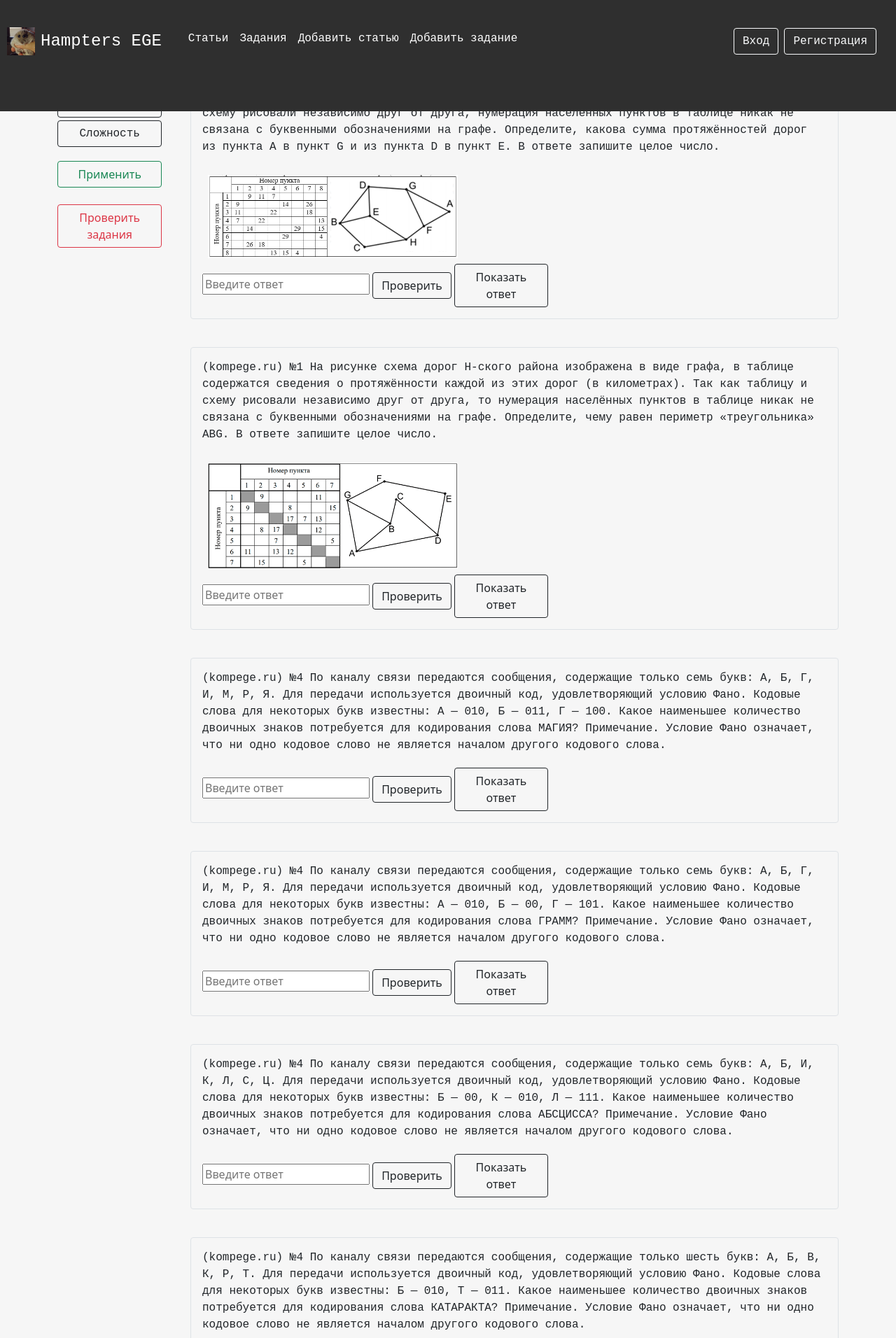
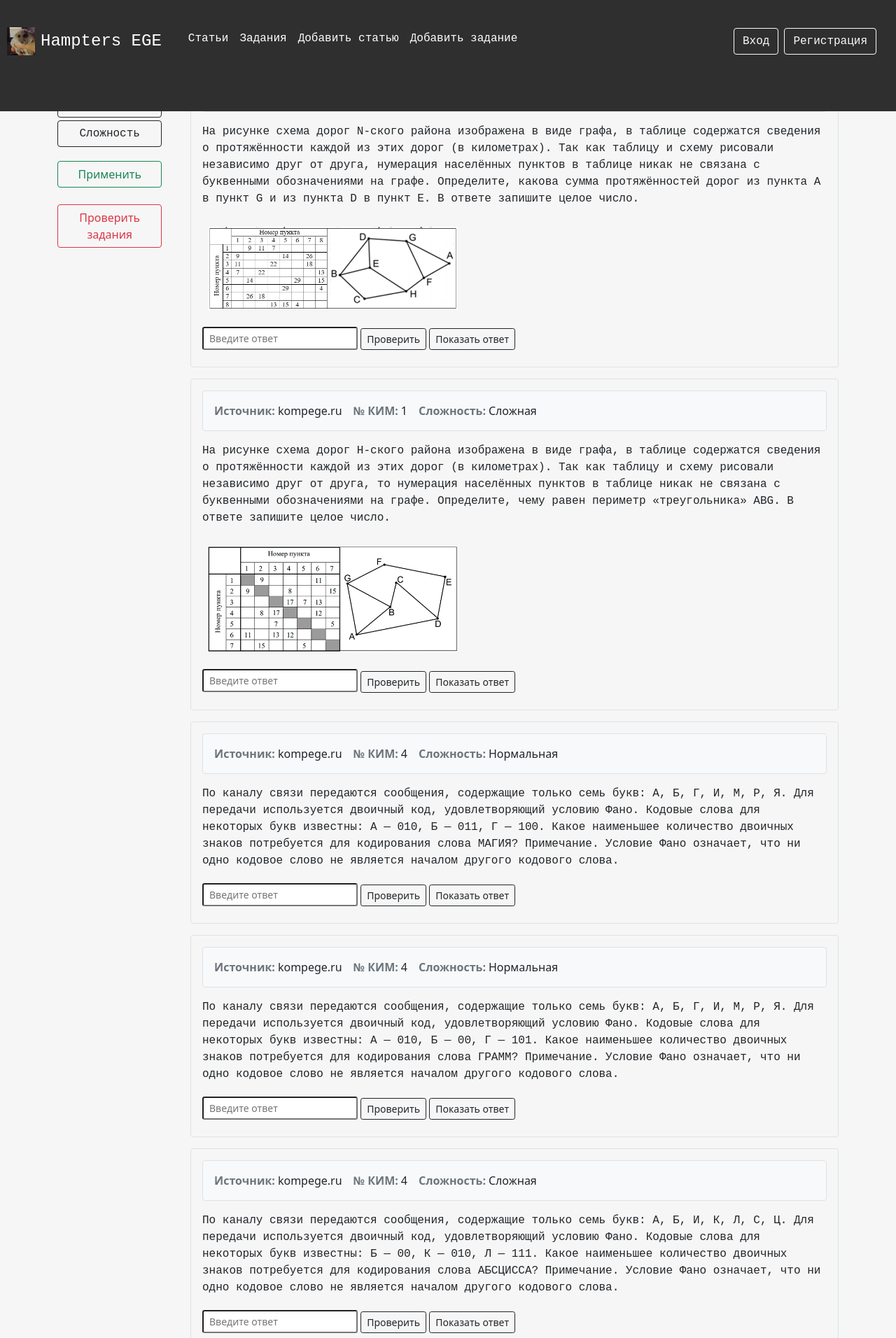
Before and after one commit to Keopint/EGE_WEBSITE_2, a Flask app: page /tasks in a window 1280 px wide. Shown: the part 49-1961 px from the top of the page at 70% size. Run offline with Flask 3, Linux system fonts and the light colour scheme; data comes from the database, SQL or seed files in the repository; some libraries are stand-ins or nearby versions.

Commit message:
Добалвено авторство к статьям и красивые данные о заданиях

```diff
--- a/app.py
+++ b/app.py
@@ -4,7 +4,7 @@ from flask import (Flask, render_template, request, redirect,
 from flask_login import current_user, login_user, logout_user
 import os
 from sqlalchemy import and_, select, asc, desc
-from sqlalchemy.orm import Session
+from sqlalchemy.orm import Session, joinedload
 from database import SessionLocal
 from models import Student, Task, login_manager, Post, Submit, Message
 from datetime import datetime
@@ -91,7 +91,16 @@ def authorize(email: str, password: str):
 def get_tasks(number_array, difficulty):
     db = SessionLocal()
     try:
-        return db.query(Task).filter(and_(Task.number.in_(number_array), Task.difficulty.in_(difficulty))).order_by(Task.number).all()
+        return (
+            db.query(Task)
+            .options(joinedload(Task.student))
+            .filter(and_(
+                Task.number.in_(number_array),
+                Task.difficulty.in_(difficulty)
+            ))
+            .order_by(Task.number)
+            .all()
+        )
     finally:
         db.close()
 
@@ -113,7 +122,8 @@ def add_post_to_table(name: str,  text: str, avatar_name: str, video_link: str):
             name=name,
             text=text,
             avatar_name=avatar_name,
-            video_link = video_link
+            video_link = video_link,
+            author=current_user.id
             )
         db.add(new_post)
         db.commit()
@@ -328,7 +338,8 @@ def add_post():
 
             add_post_to_table(name, text, avatar_name, video_link)
             return render_template("success_post_add.html", name=name)
-
+    if current_user.is_anonymous:
+        return redirect(url_for('login_form'))
     return render_template("add_post.html")
 
 @app.route("/posts/<int:id>/delete")
@@ -340,6 +351,7 @@ def post_delete(id):
 @app.route("/posts/<int:id>/update", methods=['GET', 'POST'])
 def post_update(id):
     table: Post = get_post_by_id(id)
+
     is_generate = False
     answer_dialog = ""
     if request.method == "POST":
@@ -369,7 +381,10 @@ def posts():
 def post_detail(id):
     table: Post = get_post_by_id(id)
     table_text = markdown_to_html(table.text)
-    return render_template("post.html", table=table, cnt_row=str(table.text).count('\n') + 1, forum=get_forum(SessionLocal(), table), table_text=table_text)
+    is_author = False
+    if (not current_user.is_anonymous) and current_user.id == table.author:
+        is_author = True
+    return render_template("post.html", table=table, cnt_row=str(table.text).count('\n') + 1, forum=get_forum(SessionLocal(), table), table_text=table_text, is_author=is_author)
 
 def get_forum(db: Session, post: Post):
     mes = reversed(db.query(Message).filter(Message.post_id == post.id).order_by(Message.date).all())
--- a/templates/post.html
+++ b/templates/post.html
@@ -34,8 +34,10 @@
       webkitAllowFullScreen mozallowfullscreen allowFullScreen></iframe>
     {% endif %}
     <h3>Дата: {{table.date}}</h3>
-    <a class="btn btn-success" href="{{table.id}}/update">Редактировать</a>
-    <a class="btn btn-danger" href="{{table.id}}/delete">Удалить</a>
+    {% if is_author %}
+        <a class="btn btn-success" href="{{table.id}}/update">Редактировать</a>
+        <a class="btn btn-danger" href="{{table.id}}/delete">Удалить</a>
+    {% endif %}
   </div>
   <div id="chatinfodiv37" style="display: none; visibility: hidden;">{{table.id}}</div>
   {% if current_user.is_authenticated %}
--- a/templates/tasks.html
+++ b/templates/tasks.html
@@ -9,8 +9,8 @@
 
 {% block body %}
 <div class="container">
-   <div class="row"> <!-- Устанавливаем высоту для всей строки -->
-        <div class="col-2" style="overflow-y: auto; height: 98vh;"> <!-- Добавляем прокрутку для левой колонки -->
+   <div class="row">
+        <div class="col-2" style="overflow-y: auto; height: 98vh;">
             <form method="POST">
                 <div class="flex-shrink-0 pt-2">
                     <a href="/" class="d-flex align-items-center pb-3 mb-3 link-dark text-decoration-none border-bottom">
@@ -39,7 +39,7 @@
                         </li>
                         <li class="mb-1">
                             <button style="width: 90%;" type="button" class="btn btn-outline-dark align-items-center rounded" data-bs-toggle="collapse" data-bs-target="#difficulty-collapse" aria-expanded="true">
-                              Cложность
+                              Сложность
                             </button>
                             <div class="collapse" id="difficulty-collapse">
                                 <ul class="btn-toggle-nav list-unstyled fw-normal mt-1 small">
@@ -65,151 +65,112 @@
                 <button type="button" class="btn btn-outline-danger mt-4" onclick="checkAllResponses();" style="width: 90%;">Проверить задания</button>
             </form>
         </div>
-        <div class="col-sm-10" style="overflow-y: auto; height: 85vh;"> <!-- Добавляем прокрутку для правой колонки -->
+        <div class="col-sm-10" style="overflow-y: auto; height: 85vh;">
             <h1 align="center" class="pt-2 pb-2">Задачи ЕГЭ</h1>
             {% for task in tasks %}
                 <div class="task-item border rounded p-3 mb-3">
-                    <p>({{task["source"]}}{% if task["author"] %}, {{task["author"]}}{% endif %}) №{{task["number"]}} {{task["statement"]}}</p>
-                    {% if task.file_name == None %}
-                    {% elif task.file_name[-3:] == "png" or task.file_name[-4:] == "jpeg" %}
-                        <img src="/static/img/{{task.file_name}}" class="img-fluid m-2" alt="..." width="40%">
-                    {% elif task.file_name[-3:] == "txt" or task.file_name[-3:] == "xls" or task.file_name[-4:] == "xlsx" %}
-                        <a href="/static/img/{{task.file_name}}" style="color:black" download>Скачать файл</a>
+                    <!-- Мета-данные задания -->
+                    <div class="d-flex flex-wrap gap-3 bg-light border rounded p-3 mb-3">
+                        <div class="d-flex align-items-center">
+                            <span class="fw-bold text-secondary me-1">Источник:</span>
+                            <span>{{ task.source }}</span>
+                        </div>
+                        {% if task.student %}
+                        <div class="d-flex align-items-center">
+                            <span class="fw-bold text-secondary me-1">Автор:</span>
+                            <span>{{ task.student.name }} {{ task.student.surname }}</span>
+                        </div>
+                        {% endif %}
+                        <div class="d-flex align-items-center">
+                            <span class="fw-bold text-secondary me-1">№ КИМ:</span>
+                            <span>{{ task.number }}</span>
+                        </div>
+                        <div class="d-flex align-items-center">
+                            <span class="fw-bold text-secondary me-1">Сложность:</span>
+                            <span>
+                                {% if task.difficulty == 0 %}
+                                    <i class="bi bi-emoji-smile"></i> Легкая
+                                {% elif task.difficulty == 1 %}
+                                    <i class="bi bi-emoji-neutral"></i> Нормальная
+                                {% else %}
+                                    <i class="bi bi-emoji-frown"></i> Сложная
+                                {% endif %}
+                            </span>
+                        </div>
+                    </div>
+
+                    <!-- Текст задания -->
+                    <p class="mt-2">{{ task.statement }}</p>
+
+                    <!-- Файлы -->
+                    {% if task.file_name %}
+                        {% if task.file_name[-3:] == "png" or task.file_name[-4:] == "jpeg" %}
+                            <img src="/static/img/{{task.file_name}}" class="img-fluid m-2" alt="..." width="40%">
+                        {% elif task.file_name[-3:] == "txt" or task.file_name[-3:] == "xls" or task.file_name[-4:] == "xlsx" %}
+                            <a href="/static/img/{{task.file_name}}" class="btn btn-outline-secondary btn-sm mt-2" download>
+                                <i class="bi bi-download"></i> Скачать файл
+                            </a>
+                        {% endif %}
                     {% endif %}
-                    <div class="row">
+
+                    <!-- Форма ответа -->
+                    <div class="row mt-3">
                         <div id="FORM_div">
                             <form id="responseForm_{{task.id}}" data-answer="{{task.answer}}" onsubmit="return handleSubmit(event, '{{task.id}}', '{{task.answer}}');">
-                                <input type="text" name="userResponse_{{task.id}}" id="userResponse_{{task.id}}" placeholder="Введите ответ">
-                                <button type="submit" class="btn btn-outline-dark">Проверить</button>
-                                <button type="button" class="btn btn-outline-dark" onclick="toggleAnswer('answer_{{task.id}}')" style="width: 15%;">Показать ответ</button>
+                                <input type="text" name="userResponse_{{task.id}}" id="userResponse_{{task.id}}" placeholder="Введите ответ" class="form-control-sm">
+                                <button type="submit" class="btn btn-outline-dark btn-sm">Проверить</button>
+                                <button type="button" class="btn btn-outline-dark btn-sm" onclick="toggleAnswer('answer_{{task.id}}')">Показать ответ</button>
                             </form>
                         </div>
-                        <div id="result_{{task.id}}" class="result"></div>
-                        <div id="answer_{{task.id}}" class="answer" style="width: 4%;">{{ task.answer }}</div>
+                        <div id="result_{{task.id}}" class="result mt-2"></div>
+                        <div id="answer_{{task.id}}" class="answer mt-2" style="display: none;">{{ task.answer }}</div>
                     </div>
                 </div>
-                <br>
             {% endfor %}
             <button type="button" class="btn btn-outline-dark mb-3" onclick="checkAllResponses();">Проверить все</button>
         </div>
    </div>
 </div>
+
 <script>
-    // Функция для обработки отправки формы
     function handleSubmit(event, taskId, taskAnswer) {
-        event.preventDefault(); // Предотвращаем стандартное поведение формы
-
+        event.preventDefault();
         const userResponse = document.getElementById(`userResponse_${taskId}`).value;
         const resultDiv = document.getElementById(`result_${taskId}`);
         const inputField = document.getElementById(`userResponse_${taskId}`);
 
-        // Отправка данных на сервер
         fetch('/check_answer', {
             method: 'POST',
-            headers: {
-                'Content-Type': 'application/json'
-            },
-            body: JSON.stringify({
-                task_id: taskId,
-                user_response: userResponse,
-                task_answer: taskAnswer
-            })
+            headers: {'Content-Type': 'application/json'},
+            body: JSON.stringify({task_id: taskId, user_response: userResponse, task_answer: taskAnswer})
         })
         .then(response => response.json())
         .then(data => {
             if (data.status === "success") {
-                // Проверка ответа
                 if (userResponse.trim().toLowerCase() === taskAnswer.toLowerCase()) {
-                    resultDiv.innerText = "Ответ верный!";
-                    resultDiv.style.color = "green";
-                    inputField.style.backgroundColor = "lightgreen";
+                    resultDiv.innerHTML = '<i class="bi bi-check-circle-fill text-success"></i> Верно!';
+                    inputField.style.backgroundColor = "#e6ffe6";
                 } else {
-                    resultDiv.innerText = "Ответ неверный. Попробуйте еще раз.";
-                    resultDiv.style.color = "red";
-                    inputField.style.backgroundColor = "lightcoral";
+                    resultDiv.innerHTML = '<i class="bi bi-x-circle-fill text-danger"></i> Неверно!';
+                    inputField.style.backgroundColor = "#ffe6e6";
                 }
             }
         })
-        .catch(error => {
-            console.error('Error:', error);
-        });
-
-        return false; // Возвращаем false, чтобы предотвратить перезагрузку страницы
+        .catch(console.error);
+        return false;
     }
 
     function toggleAnswer(answerId) {
         const answerDiv = document.getElementById(answerId);
-        if (answerDiv.style.display === "none" || answerDiv.style.display === "") {
-            answerDiv.style.display = "block"; // Показываем ответ
-        } else {
-            answerDiv.style.display = "none"; // Скрываем ответ
-        }
+        answerDiv.style.display = answerDiv.style.display === "none" ? "block" : "none";
     }
 
-    // Функция для проверки всех ответов
     function checkAllResponses() {
-        const forms = document.querySelectorAll('form');
-
-        if (forms.length === 0) {
-            alert("Формы не найдены!"); // Сообщение об ошибке
-            return; // Выход из функции, если формы не найдены
-        }
-
-        forms.forEach(form => {
-            const taskId = form.id.split('_')[1]; // Получаем номер задачи
-            const userResponse = document.getElementById(`userResponse_${taskId}`);
-            const resultDiv = document.getElementById(`result_${taskId}`);
-            const taskAnswer = form.getAttribute('data-answer');
-
-            if (!userResponse || !resultDiv) {
-                console.error(`Элементы для задачи №${taskId} не найдены!`); // Сообщение об ошибке
-                return; // Выход из цикла, если элементы не найдены
-            }
-
-            console.log(`Задача №${taskId} - Пользовательский ответ: ${userResponse.value}, Правильный ответ: ${taskAnswer}`);
-
-            // Отправка данных на сервер
-            fetch('/check_answer', {
-                method: 'POST',
-                headers: {
-                    'Content-Type': 'application/json'
-                },
-                body: JSON.stringify({
-                    task_id: taskId,
-                    user_response: userResponse.value,
-                    task_answer: taskAnswer
-                })
-            })
-            .then(response => response.json())
-            .then(data => {
-                if (data.status === "success") {
-                    if (userResponse.value.trim().toLowerCase() === taskAnswer.toLowerCase()) {
-                        resultDiv.innerText = "Ответ верный!";
-                        resultDiv.style.color = "green";
-                        userResponse.style.backgroundColor = "lightgreen";
-                    } else {
-                        resultDiv.innerText = "Ответ неверный. Попробуйте еще раз.";
-                        resultDiv.style.color = "red";
-                        userResponse.style.backgroundColor = "lightcoral";
-                    }
-                }
-            })
-            .catch(error => {
-                console.error('Error:', error);
-            });
+        document.querySelectorAll('form').forEach(form => {
+            const event = new Event('submit');
+            form.dispatchEvent(event);
         });
-        window.scrollTo({ top: 0, behavior: 'smooth' });
-        return;
-    }
-
-    function downloadFile(filename) {
-        // Создаем ссылку для скачивания
-        const link = document.createElement('a');
-        link.href = `/download/${filename}`;
-        link.download = filename; // Указываем имя файла для скачивания
-        document.body.appendChild(link);
-        link.click(); // Программно кликаем по ссылке
-        document.body.removeChild(link); // Удаляем ссылку из документа
+        window.scrollTo({top: 0, behavior: 'smooth'});
     }
 </script>
 {% endblock %}
```
Also changed, not shown: models.py (+6 -1 lines), templates/post_authorship_check.html (added, +14 -0 lines).
